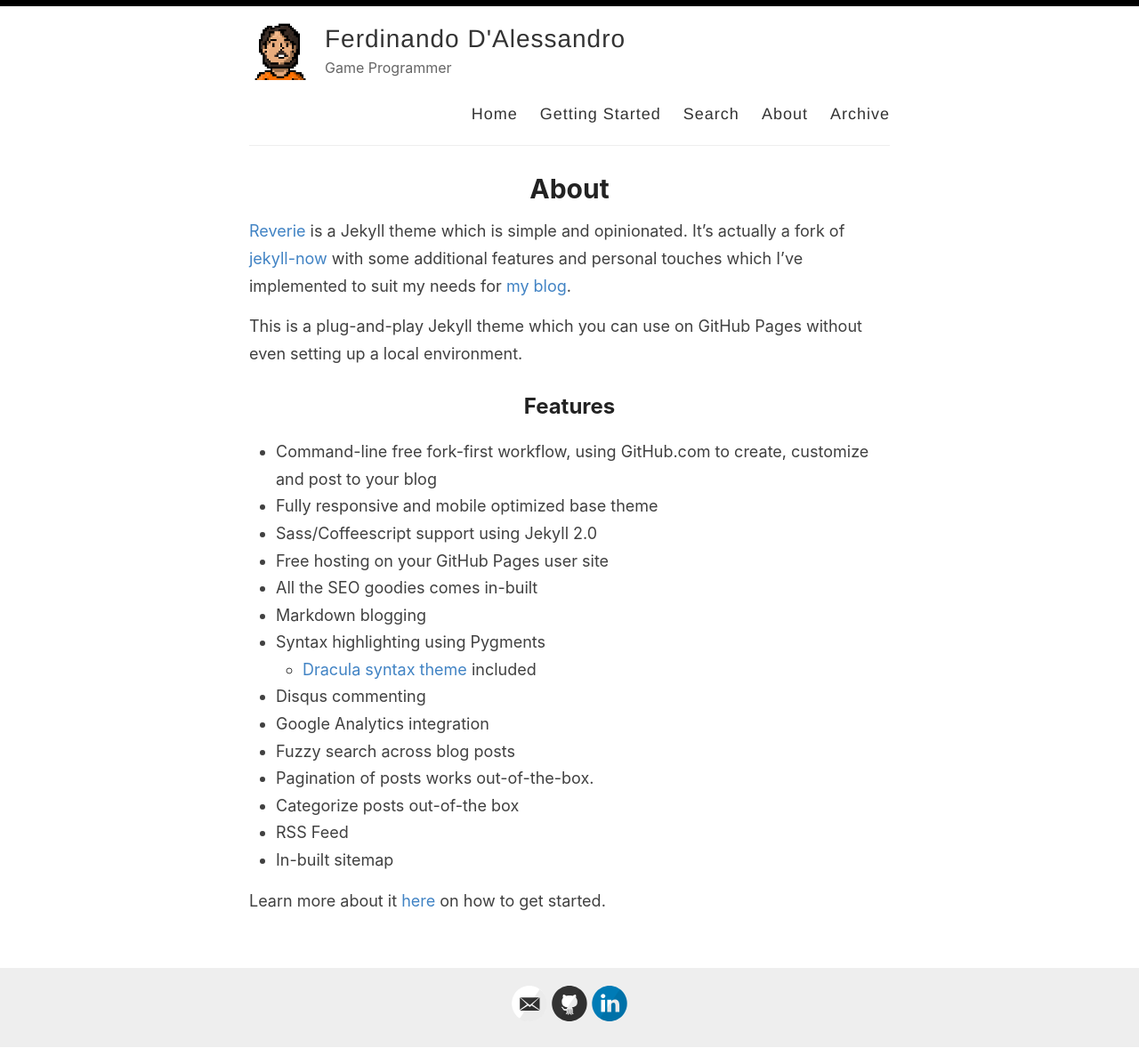
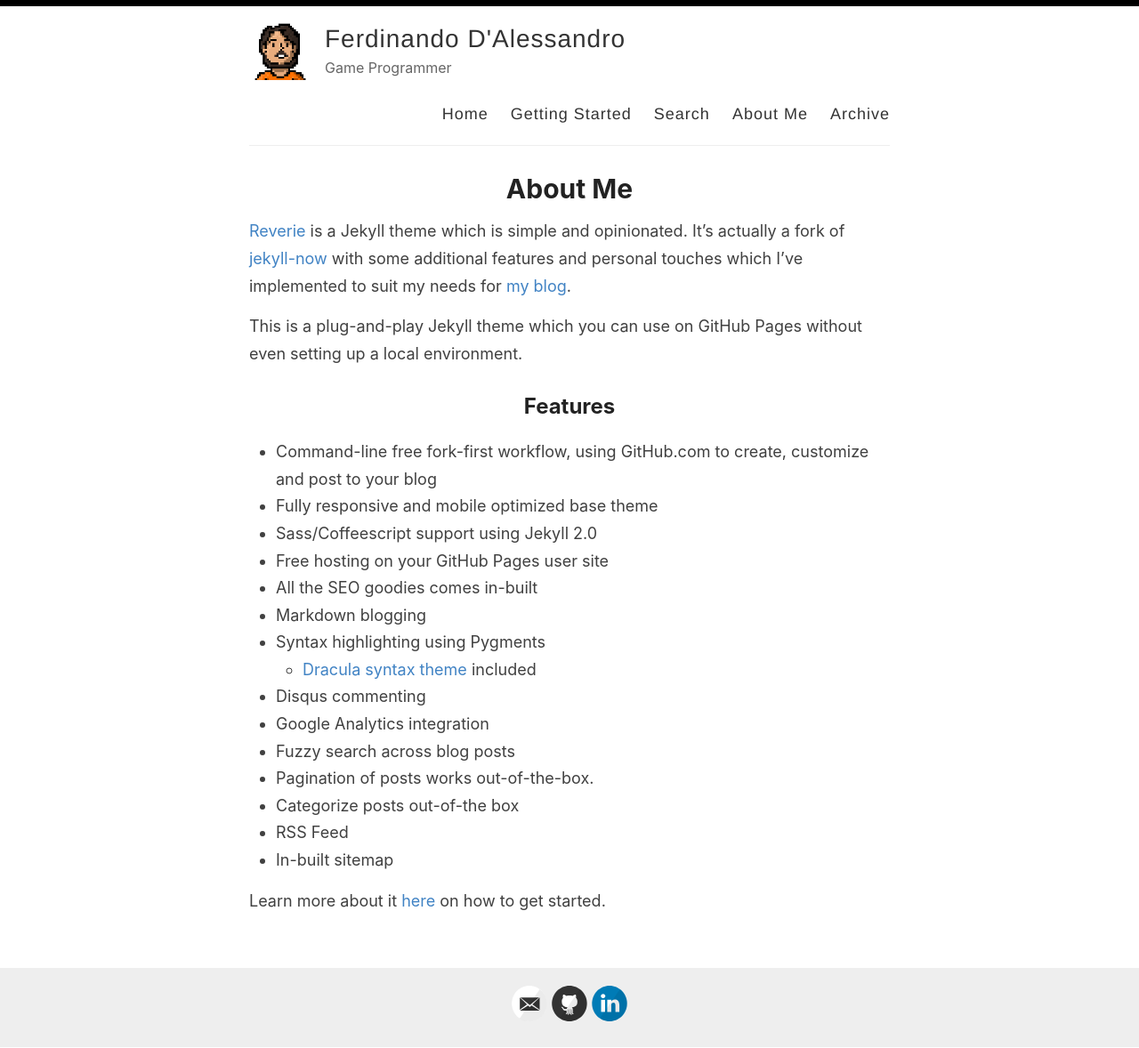
Before and after one commit to FerdiDale/ferdidale.github.io, a Jekyll site: the page built from _pages/aboutme.md, in a window 1280 px wide. Shown: the whole page at 89% size. Built offline with Jekyll 4.4.1, drawn with Linux system fonts in a browser that asks for light colours.

Commit message:
Trying updating content

```diff
--- a/_layouts/default.html
+++ b/_layouts/default.html
@@ -31,7 +31,7 @@
               <a href="{{ site.baseurl }}/">Home</a>
               <a href="{{ site.baseurl }}/getting-started">Getting Started</a>
               <a href="{{ site.baseurl }}/search">Search</a>
-              <a href="{{ site.baseurl }}/about">About</a>
+              <a href="{{ site.baseurl }}/aboutme">About Me</a>
               <a href="{{ site.baseurl }}/archive">Archive</a>
             </nav>
           </header>
--- a/_pages/about.md
+++ b/_pages/aboutme.md
@@ -1,7 +1,7 @@
 ---
 layout: page
-title: About
-permalink: /about/
+title: About Me
+permalink: /aboutme/
 ---
 
 [Reverie](https://github.com/amitmerchant1990/reverie) is a Jekyll theme which is simple and opinionated. It's actually a fork of [jekyll-now](https://github.com/barryclark/jekyll-now) with some additional features and personal touches which I've implemented to suit my needs for [my blog](https://www.amitmerchant.com).
```
